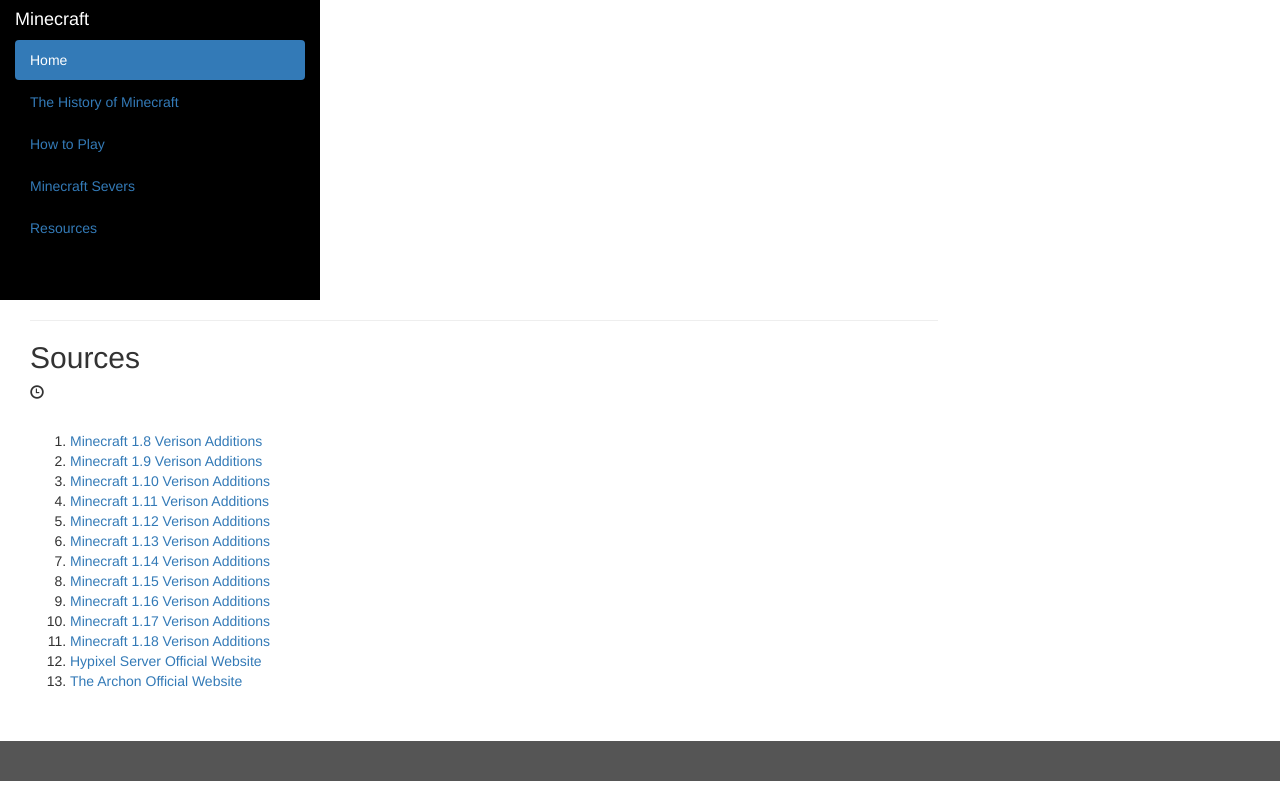
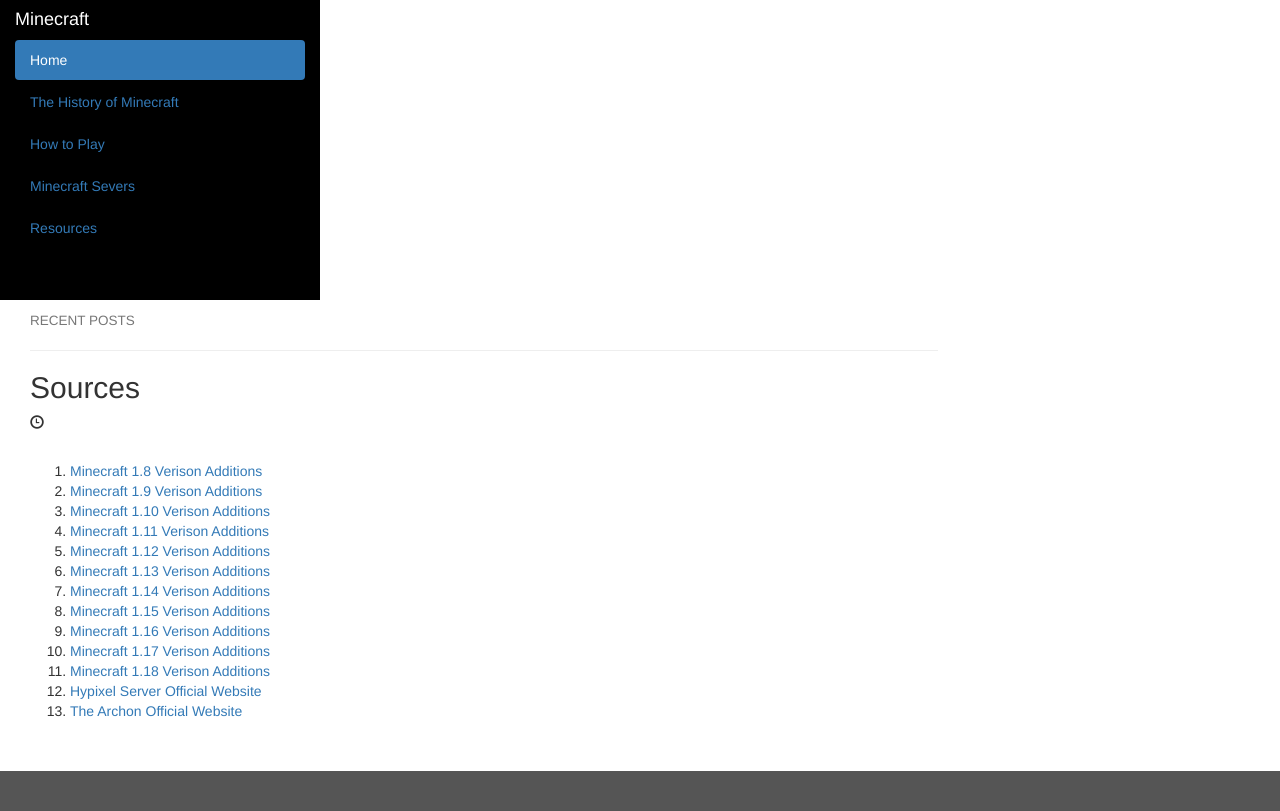
Before and after one commit to Richard2110456/Minecraftwebsite, a plain HTML site: page Resources.html in a window 1280 px wide. Drawn offline with nearby package versions, Linux system fonts and the light colour scheme.

Commit message:
4/28 (2)

```diff
--- a/Resources.html
+++ b/Resources.html
@@ -59,8 +59,9 @@
       </div>
 
       <div class="col-sm-9">
-        <h4><small></small></h4>
+        <h4><small>RECENT POSTS</small></h4>
         <hr>
+
         <h2>Sources</h2>
         <h5><span class="glyphicon glyphicon-time"></span></h5>
         <h5><span class="label label-danger"></span> <span class="label label-primary"></span></h5><br>
```
